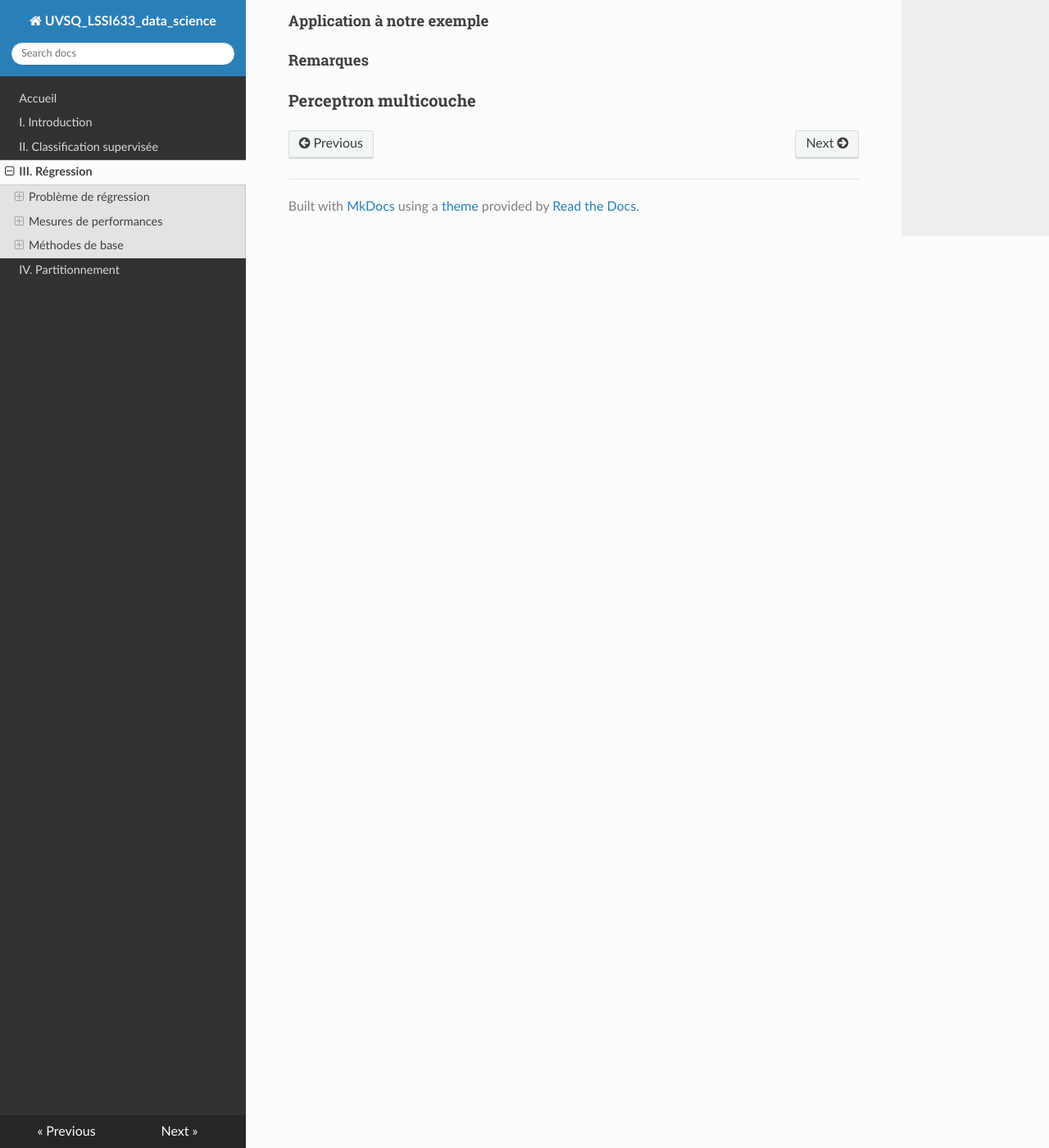
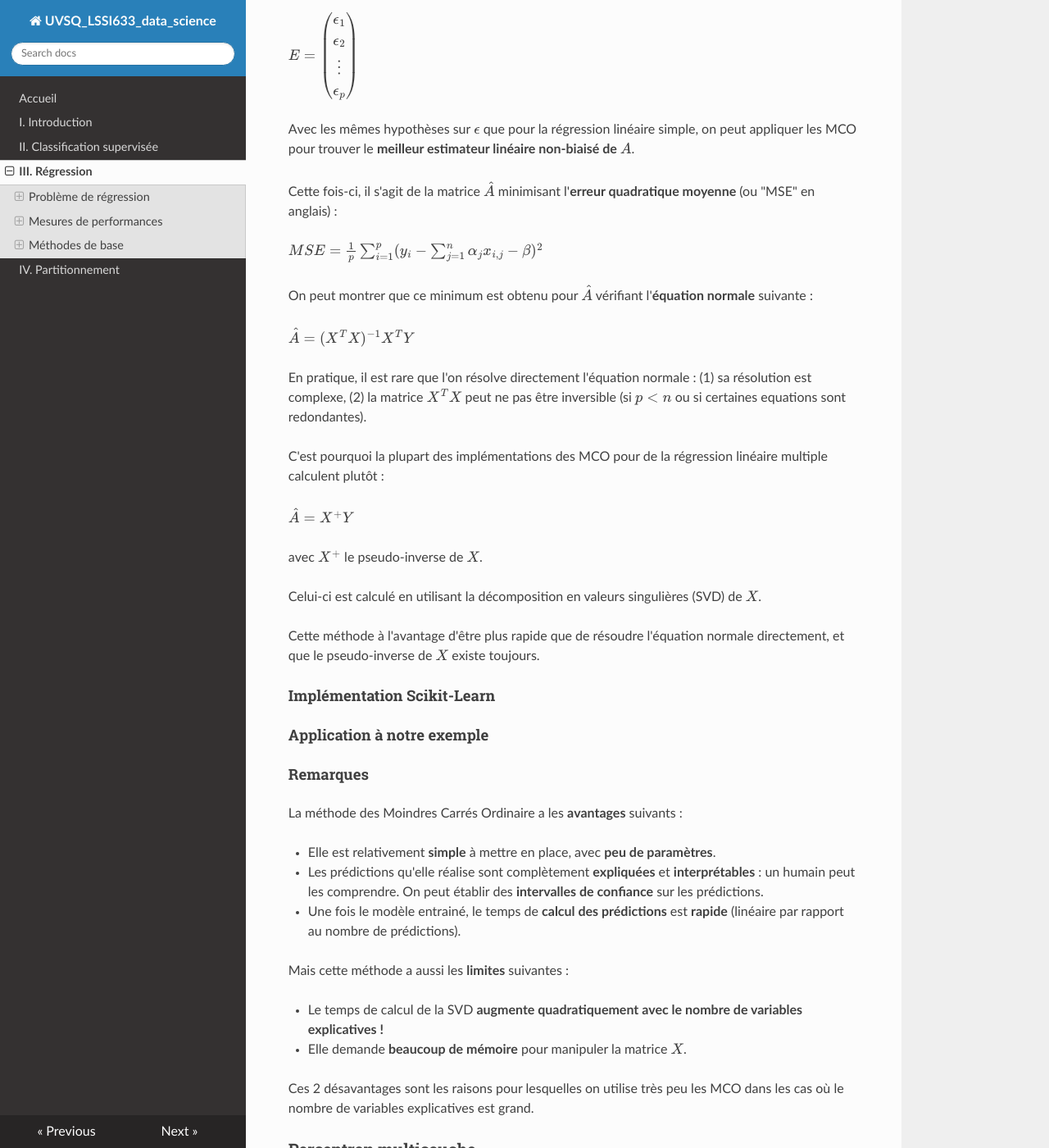
Before and after one commit to NicOudart/UVSQ_LSSI633_data_science, an MkDocs documentation site: the page built from docs/Chap3_Regression.md, in a window 1280 px wide and 1400 px high, scrolled down 15442 px. Shown: the whole window at 82% size. Built offline with MkDocs 1.6.1, drawn with Linux system fonts in a browser that asks for light colours; nearby versions of some CDN libraries; some of the changed text lies outside the part shown.

Commit message:
-Progress on Chapter 3.

```diff
--- a/docs/Chap3_Regression.md
+++ b/docs/Chap3_Regression.md
@@ -493,6 +493,14 @@ Le graphique obtenu est de la forme suivante :
 
 #### Généralisation à la régression linéaire multiple
 
+Les MCO peut être généralisée pour les problèmes à plus d'une variable explicative (nombre de variables explicatives $n>1$).
+
+Rappelons que le modèle de régression linéaire multiple à ajuster est le suivant :
+
+$y = \alpha_1 x_1 + \alpha_2 x_2 + ... + \alpha_n x_n + \beta + \epsilon$
+
+Si nous disposons de $p$ observations dans notre jeu de données d'entrainement, il faut que nos paramètres $\alpha_1$, ..., $\alpha_n$ et $\beta$ vérifient :
+
 $\begin{cases}
 y_1 = \alpha_1 x_{1,1} + \alpha_2 x_{1,2} + ... + \alpha_n x_{1,n} + \beta + \epsilon_1\\
 y_2 = \alpha_1 x_{2,1} + \alpha_2 x_{2,2} + ... + \alpha_n x_{2,n} + \beta + \epsilon_2\\
@@ -500,7 +508,7 @@ y_2 = \alpha_1 x_{2,1} + \alpha_2 x_{2,2} + ... + \alpha_n x_{2,n} + \beta + \ep
 y_p = \alpha_1 x_{p,1} + \alpha_2 x_{p,2} + ... + \alpha_n x_{p,n} + \beta + \epsilon_p\\
 \end{cases}$
 
-
+Un système d'équations linéaires que l'on peut mettre sous la forme matricielle suivante :
 
 $Y = X A + E$
 
@@ -508,10 +516,10 @@ avec
 
 $Y =
     \begin{pmatrix}
-	\y_1\\
-    \y_2\\
+	y_1\\
+    y_2\\
 	\vdots\\
-    \y_p
+    y_p
     \end{pmatrix}$
 
 $X =
@@ -539,9 +547,27 @@ $E =
     \epsilon_p
     \end{pmatrix}$
 
+Avec les mêmes hypothèses sur $\epsilon$ que pour la régression linéaire simple, on peut appliquer les MCO pour trouver le **meilleur estimateur linéaire non-biaisé de $A$**.
+
+Cette fois-ci, il s'agit de la matrice $\hat{A}$ minimisant l'**erreur quadratique moyenne** (ou "MSE" en anglais) :
+
 $MSE = \frac{1}{p} \sum_{i=1}^{p} (y_i - \sum_{j=1}^{n} \alpha_j x_{i,j} - \beta)^2$
 
+On peut montrer que ce minimum est obtenu pour $\hat{A}$ vérifiant l'**équation normale** suivante :
+
 $\hat{A} = (X^T X)^{-1} X^T Y$
+
+En pratique, il est rare que l'on résolve directement l'équation normale : (1) sa résolution est complexe, (2) la matrice $X^T X$ peut ne pas être inversible (si $p<n$ ou si certaines equations sont redondantes).
+
+C'est pourquoi la plupart des implémentations des MCO pour de la régression linéaire multiple calculent plutôt :
+
+$\hat{A} = X^{+} Y$
+
+avec $X^{+}$ le pseudo-inverse de $X$.
+
+Celui-ci est calculé en utilisant la décomposition en valeurs singulières (SVD) de $X$.
+
+Cette méthode à l'avantage d'être plus rapide que de résoudre l'équation normale directement, et que le pseudo-inverse de $X$ existe toujours.
 
 #### Implémentation Scikit-Learn
 
@@ -549,4 +575,21 @@ $\hat{A} = (X^T X)^{-1} X^T Y$
 
 #### Remarques
 
+La méthode des Moindres Carrés Ordinaire a les **avantages** suivants :
+
+* Elle est relativement **simple** à mettre en place, avec **peu de paramètres**.
+
+* Les prédictions qu'elle réalise sont complètement **expliquées** et **interprétables** : un humain peut les comprendre.
+On peut établir des **intervalles de confiance** sur les prédictions.
+
+* Une fois le modèle entrainé, le temps de **calcul des prédictions** est **rapide** (linéaire par rapport au nombre de prédictions).
+
+Mais cette méthode a aussi les **limites** suivantes :
+
+* Le temps de calcul de la SVD **augmente quadratiquement avec le nombre de variables explicatives !**
+
+* Elle demande **beaucoup de mémoire** pour manipuler la matrice $X$.
+
+Ces 2 désavantages sont les raisons pour lesquelles on utilise très peu les MCO dans les cas où le nombre de variables explicatives est grand.
+
 ### Perceptron multicouche
```
Also changed, not shown: docs/Chap2_Classification_supervisee.md (+1 -1 lines).
